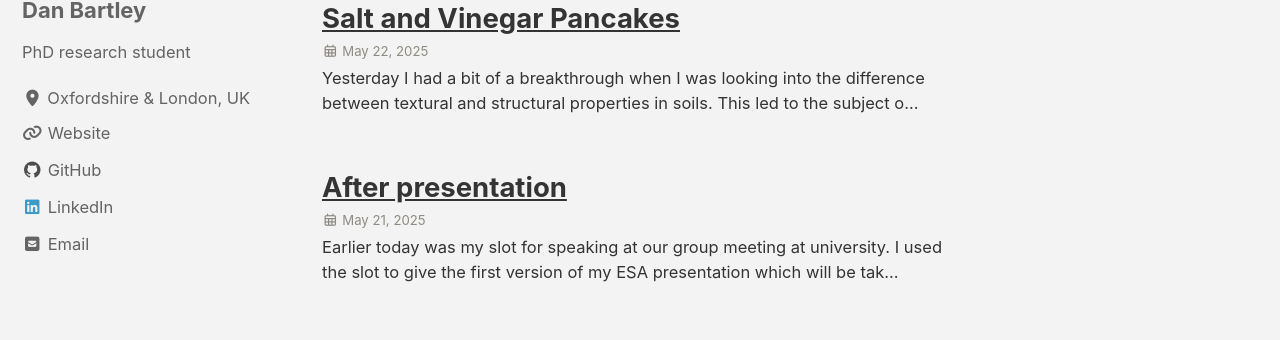
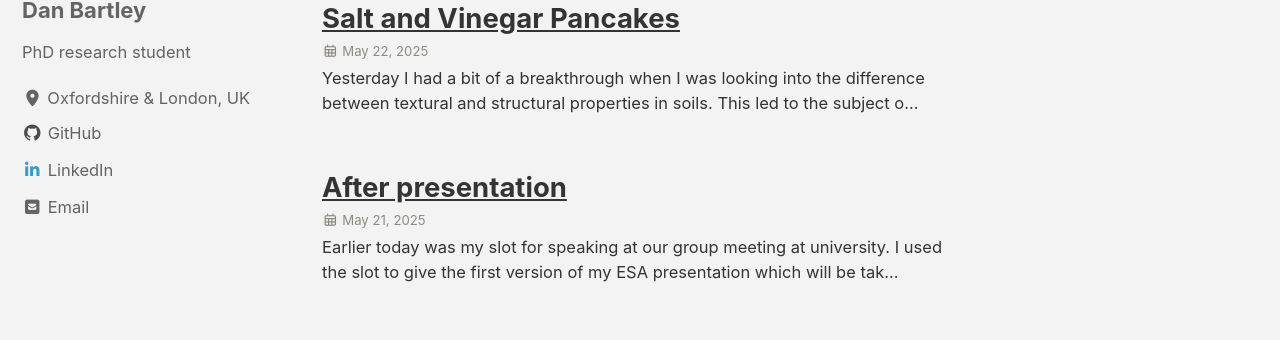
Before and after one commit to dpb-hydro/dpb-hydro.github.io, a Jekyll site: the page built from index.html, in a window 1280 px wide. Shown: the part 244-584 px from the top of the page. Built offline with Jekyll 4.4.1, drawn with Linux system fonts in a browser that asks for light colours; cached includes are drawn as plain includes; the list of posts is cut into pages by our own code.

Commit message:
Updated icons

```diff
--- a/_config.yml
+++ b/_config.yml
@@ -39,15 +39,12 @@
   email            : "d.bartley24@imperial.ac.uk"
   links:
     - label: "Email"
-      icon: "fas fa-fw fa-envelope-square"
-    - label: "Website"
-      icon: "fas fa-fw fa-link"
-      url: "https://dpb-hydro.github.io"
+      icon: "fas fa-fw fa-envelope"
     - label: "GitHub"
       icon: "fab fa-fw fa-github"
       url: "https://github.com/dpb-hydro"
     - label: "LinkedIn"
-      icon: "fab fa-fw fa-linkedin"
+      icon: "fab fa-fw fa-linkedin-in"
       url: "https://www.linkedin.com/in/danbartley97"
 
 # Site Footer
```
